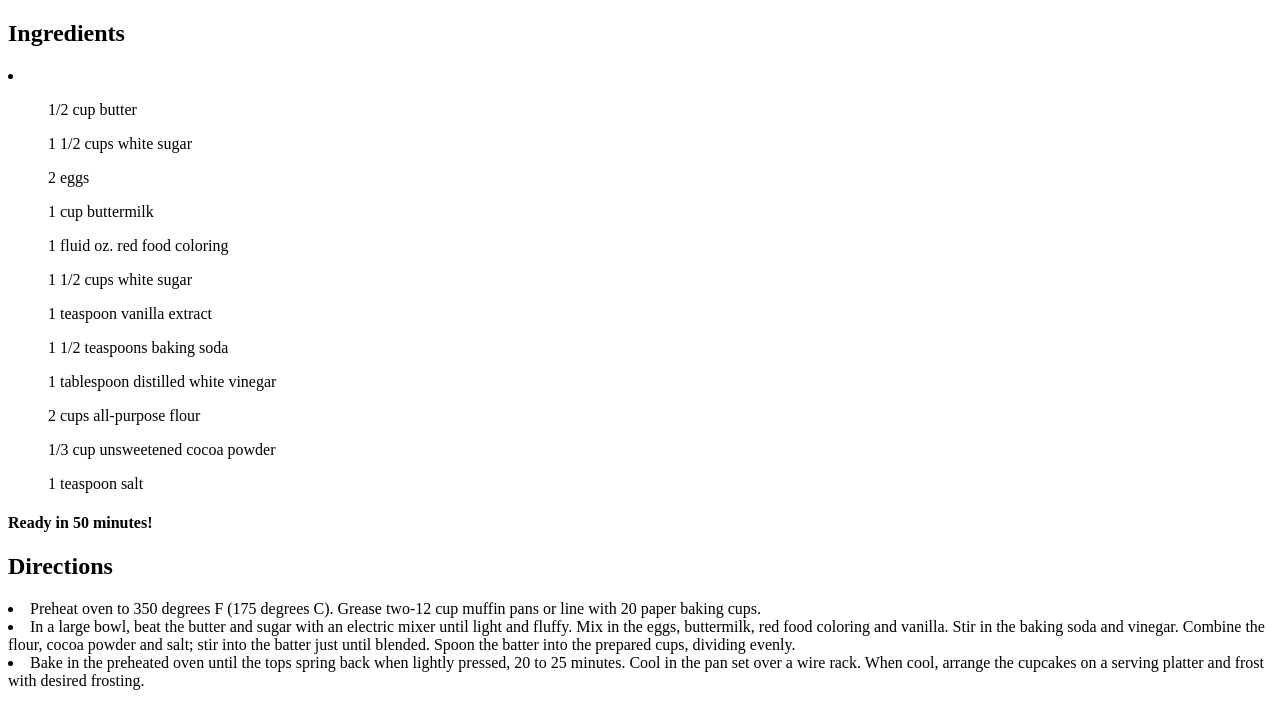
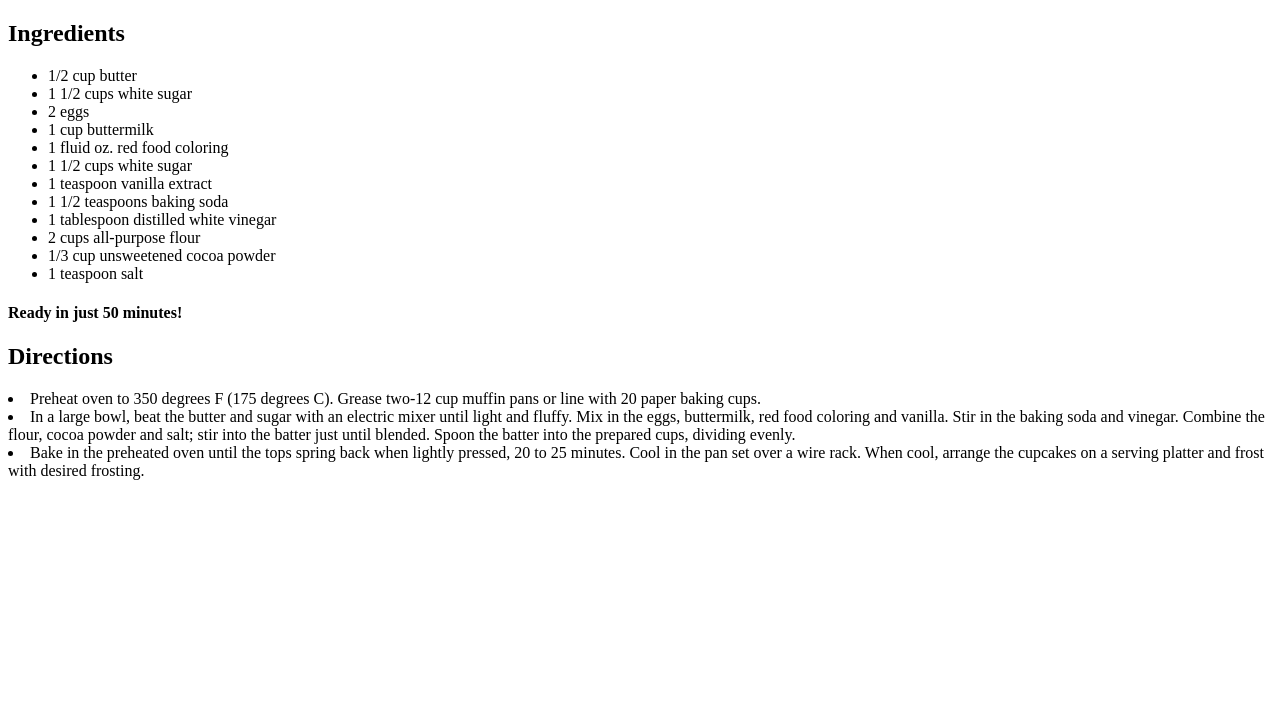
Before and after one commit to MeenakshiMukkamala/Final_Project, a plain HTML site: page index.html in a window 1280 px wide. Shown: the part 60-788 px from the top of the page. Drawn offline with Linux system fonts and the light colour scheme.

Commit message:
Update index.html

```diff
--- a/index.html
+++ b/index.html
@@ -12,22 +12,22 @@
 		<b>Red Velvet Cupcakes  </b>
 		<h1/>
 
-		<h2> <b> Ingredients </b> </h2>
-		<li>
-			<ul>1/2 cup butter </ul>
-			<ul>1 1/2 cups white sugar </ul>
-			<ul>2 eggs </ul>
-			<ul>1 cup buttermilk </ul>
-			<ul>1 fluid oz. red food coloring </ul>
-			<ul>1 1/2 cups white sugar </ul>
-			<ul>1 teaspoon vanilla extract </ul>
-			<ul>1 1/2 teaspoons baking soda </ul>
-			<ul>1 tablespoon distilled white vinegar </ul>
-			<ul>2 cups all-purpose flour </ul>
-			<ul>1/3 cup unsweetened cocoa powder </ul>
-			<ul>1 teaspoon salt </ul>
-
-			<h4> <b> Ready in 50 minutes!  </b></h4>
+	<h2> <b> Ingredients </b> </h2>
+		<ul>
+      	<li>1/2 cup butter </li>
+			<li>1 1/2 cups white sugar </li>
+			<li>2 eggs </li>
+			<li>1 cup buttermilk </li>
+			<li>1 fluid oz. red food coloring </li>
+			<li>1 1/2 cups white sugar </li>
+			<li>1 teaspoon vanilla extract </li>
+			<li>1 1/2 teaspoons baking soda </li>
+			<li>1 tablespoon distilled white vinegar
+			<li>2 cups all-purpose flour </li>
+			<li>1/3 cup unsweetened cocoa powder </li>
+			<li>1 teaspoon salt </li>
+      </ul>
+			<h4> <b> Ready in just 50 minutes!  </b></h4>
 
 			<h2>Directions </h2>
 			<li>Preheat oven to 350 degrees F (175 degrees C). Grease two-12 cup muffin pans or line with
```
